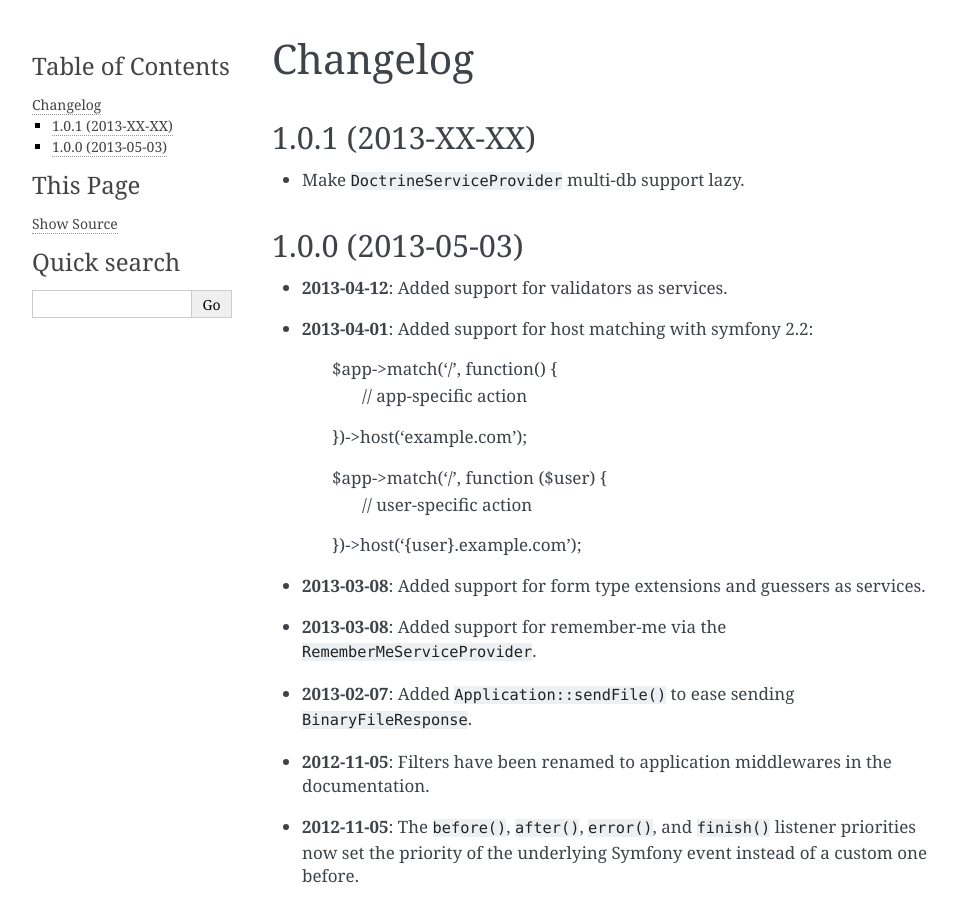
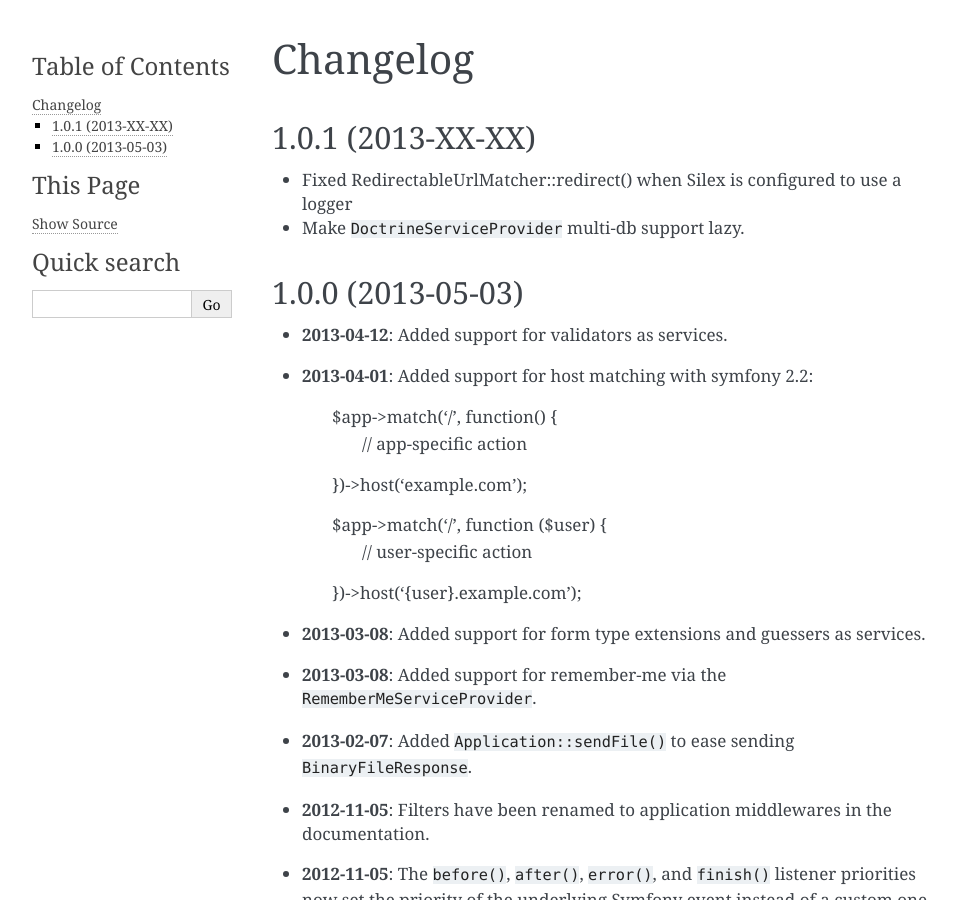
Before and after one commit to silexphp/Silex, a Sphinx documentation site: the page built from doc/changelog.rst, in a window 1280 px wide and 900 px high. Shown: the whole window, without its empty margins (148-1106 px from the left). Built offline with Sphinx 7.4.7, drawn with Linux system fonts in a browser that asks for light colours.

Commit message:
updated CHANGELOG for 1.0

```diff
--- a/doc/changelog.rst
+++ b/doc/changelog.rst
@@ -4,6 +4,7 @@ Changelog
 1.0.1 (2013-XX-XX)
 ------------------
 
+* Fixed RedirectableUrlMatcher::redirect() when Silex is configured to use a logger
 * Make ``DoctrineServiceProvider`` multi-db support lazy.
 
 1.0.0 (2013-05-03)
```
